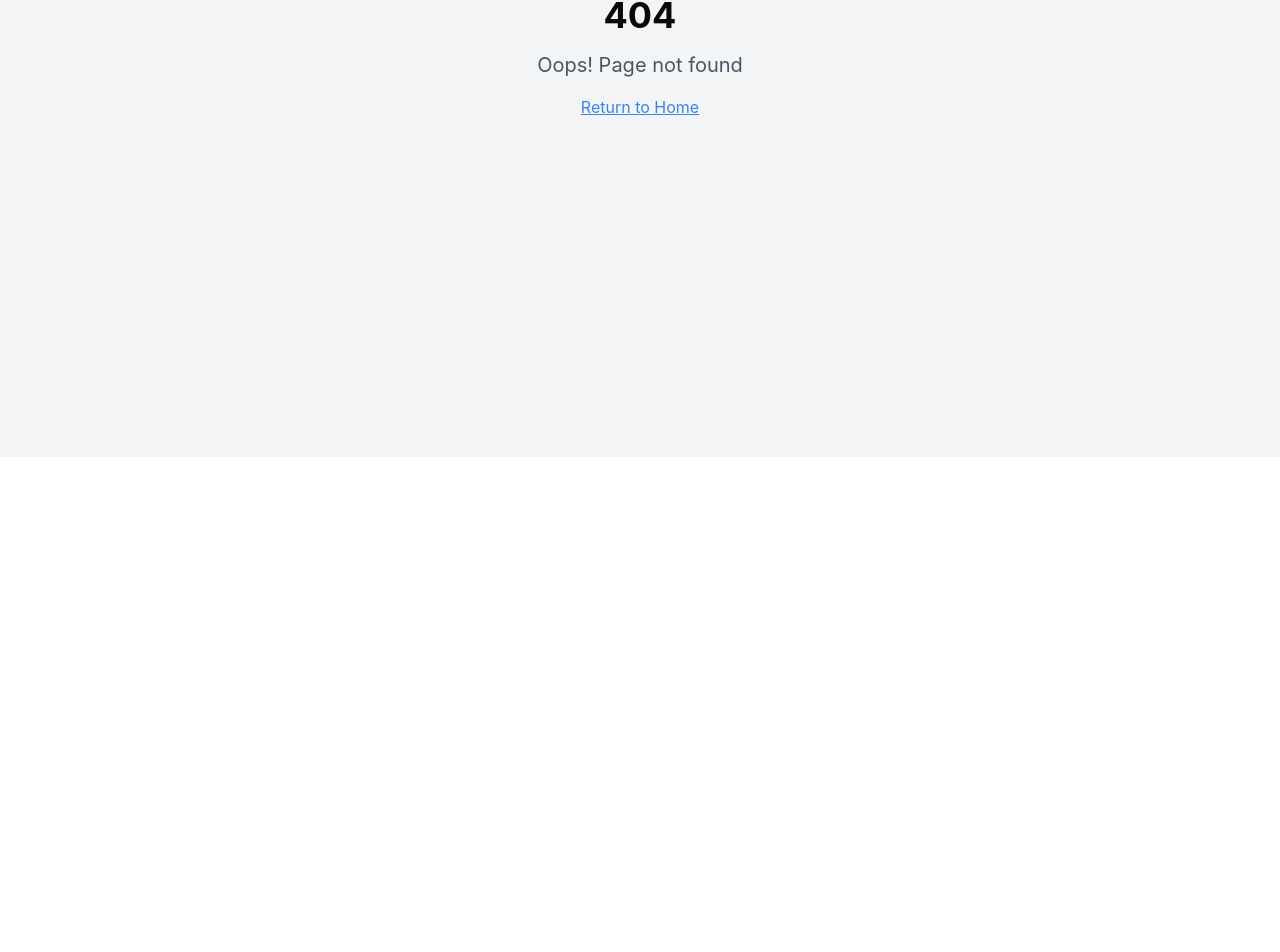
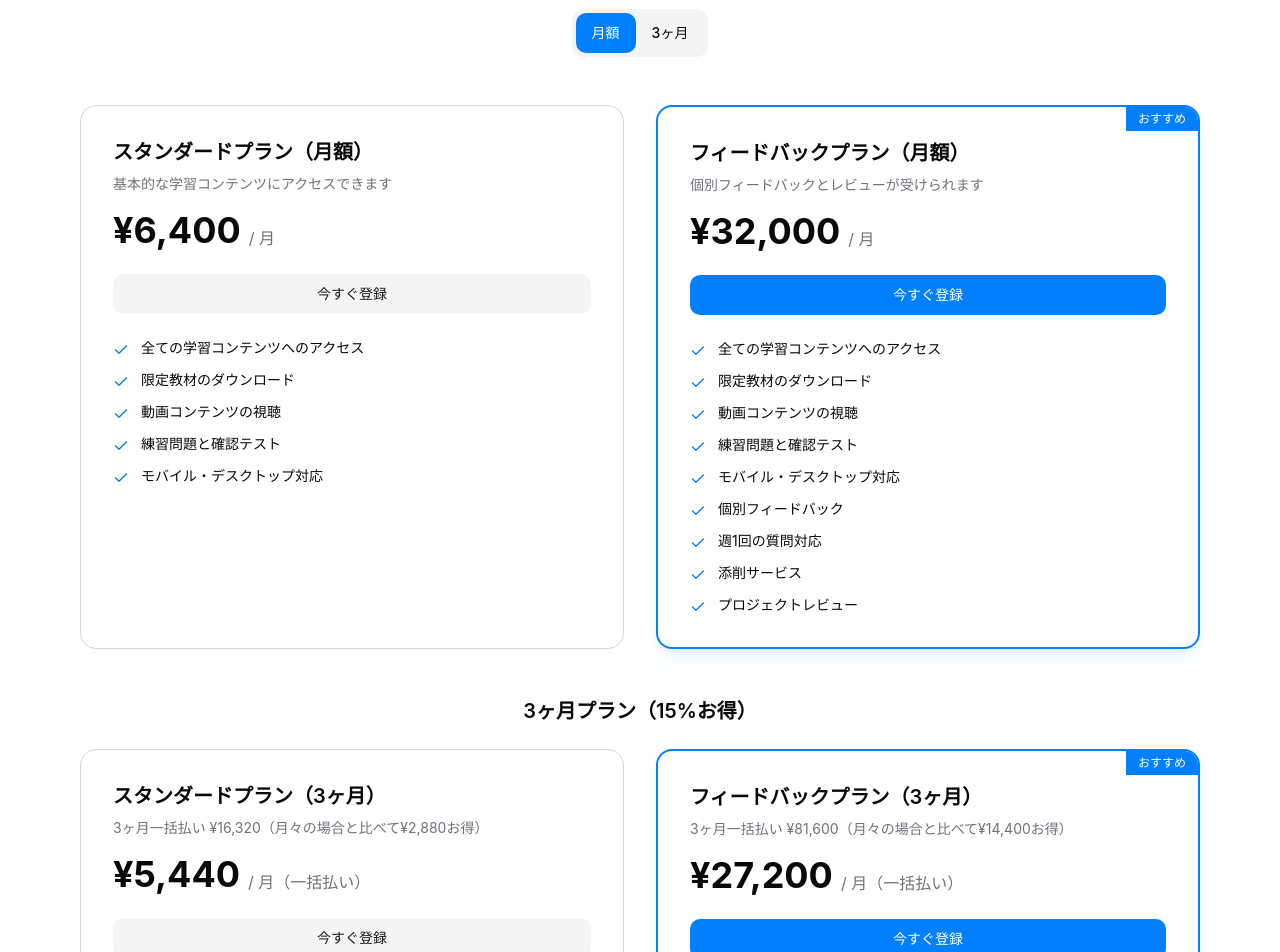
Before and after one commit to kaikunnnn/memolink-hub, a React (Vite) app: page /pricing in a window 1280 px wide. Before the commit this address had no page. Shown: the part 343-1295 px from the top of the page. Before the commit the page ends 800 px from the top, so only its background shows below. Built offline with nearby package versions, Linux system fonts and the light colour scheme.

Commit message:
Add membership features and pricing
Implement membership features, including displaying content based on user membership status and integrating with Stripe for subscription management. Add pricing information for different membership tiers.

```diff
--- a/src/App.tsx
+++ b/src/App.tsx
@@ -9,6 +9,7 @@ import ProtectedRoute from "@/components/ProtectedRoute";
 import Index from "./pages/Index";
 import Courses from "./pages/Courses";
 import VideoPlayer from "./pages/VideoPlayer";
+import Pricing from "./pages/Pricing";
 import SignIn from "./pages/SignIn";
 import SignUp from "./pages/SignUp";
 import Login from "./pages/Login";
@@ -28,6 +29,7 @@ const App = () => (
             <Route path="/" element={<Index />} />
             <Route path="/courses" element={<Courses />} />
             <Route path="/courses/:courseId" element={<VideoPlayer />} />
+            <Route path="/pricing" element={<Pricing />} />
             <Route path="/signin" element={<SignIn />} />
             <Route path="/signup" element={<SignUp />} />
             <Route path="/login" element={<Login />} />
--- a/src/components/MembershipTier.tsx
+++ b/src/components/MembershipTier.tsx
@@ -1,8 +1,9 @@
 
 import React from 'react';
-import { Button } from '@/components/ui/button';
+import { Button, buttonVariants } from '@/components/ui/button';
 import { Check } from 'lucide-react';
 import { cn } from '@/lib/utils';
+import { Link } from 'react-router-dom';
 
 interface MembershipTierProps {
   title: string;
@@ -13,6 +14,10 @@ interface MembershipTierProps {
   isPopular?: boolean;
   className?: string;
   style?: React.CSSProperties;
+  buttonText?: string;
+  buttonVariant?: "default" | "destructive" | "outline" | "secondary" | "ghost" | "link";
+  onClick?: () => void;
+  buttonAsLink?: string;
 }
 
 const MembershipTier: React.FC<MembershipTierProps> = ({
@@ -24,6 +29,10 @@ const MembershipTier: React.FC<MembershipTierProps> = ({
   isPopular = false,
   className,
   style,
+  buttonText = "今すぐ登録",
+  buttonVariant = "default",
+  onClick,
+  buttonAsLink,
 }) => {
   return (
     <div
@@ -53,14 +62,29 @@ const MembershipTier: React.FC<MembershipTierProps> = ({
           </div>
         </div>
 
+        {buttonAsLink ? (
+          <Link
+            to={buttonAsLink}
+            className={cn(
+              buttonVariants({ variant: buttonVariant }),
+              "w-full mb-6",
+              !isPopular && buttonVariant === "default" && "bg-secondary text-secondary-foreground hover:bg-secondary/80"
+            )}
+          >
+            {buttonText}
+          </Link>
+        ) : (
           <Button
             className={cn(
               "w-full mb-6",
-            !isPopular && "bg-secondary text-secondary-foreground hover:bg-secondary/80"
+              !isPopular && buttonVariant === "default" && "bg-secondary text-secondary-foreground hover:bg-secondary/80"
             )}
+            variant={buttonVariant}
+            onClick={onClick}
           >
-          今すぐ登録
+            {buttonText}
           </Button>
+        )}
 
         <div className="space-y-3">
           {features.map((feature, index) => (
--- /dev/null
+++ b/src/pages/Pricing.tsx
@@ -0,0 +1,134 @@
+
+import React from 'react';
+import Navbar from '@/components/Navbar';
+import { Button } from '@/components/ui/button';
+import MembershipTier from '@/components/MembershipTier';
+import { Check } from 'lucide-react';
+
+const PricingPage = () => {
+  // 3ヶ月プランの割引価格計算（15%割引）
+  const standardMonthlyPrice = 6400;
+  const standardQuarterlyPrice = Math.round(standardMonthlyPrice * 3 * 0.85);
+  const standardQuarterlyMonthly = Math.round(standardQuarterlyPrice / 3);
+
+  const feedbackMonthlyPrice = 32000;
+  const feedbackQuarterlyPrice = Math.round(feedbackMonthlyPrice * 3 * 0.85);
+  const feedbackQuarterlyMonthly = Math.round(feedbackQuarterlyPrice / 3);
+
+  // 機能リスト
+  const standardFeatures = [
+    "全ての学習コンテンツへのアクセス",
+    "限定教材のダウンロード",
+    "動画コンテンツの視聴",
+    "練習問題と確認テスト",
+    "モバイル・デスクトップ対応",
+  ];
+
+  const feedbackFeatures = [
+    "全ての学習コンテンツへのアクセス",
+    "限定教材のダウンロード",
+    "動画コンテンツの視聴",
+    "練習問題と確認テスト",
+    "モバイル・デスクトップ対応",
+    "個別フィードバック",
+    "週1回の質問対応",
+    "添削サービス",
+    "プロジェクトレビュー",
+  ];
+
+  return (
+    <div className="min-h-screen bg-background">
+      <Navbar />
+
+      <main className="pt-20 md:pt-24">
+        <section className="container max-w-6xl mx-auto px-4 py-12 md:py-20">
+          <div className="text-center mb-12 md:mb-16">
+            <h1 className="text-3xl md:text-4xl font-bold mb-4">料金プラン</h1>
+            <p className="text-lg text-muted-foreground max-w-2xl mx-auto">
+              あなたの学習スタイルに合わせた柔軟なプランをご用意しています。
+              いつでもプランの変更が可能です。
+            </p>
+          </div>
+
+          {/* 支払い期間の切り替えボタン（将来実装用） */}
+          <div className="flex justify-center mb-12">
+            <div className="inline-flex bg-secondary rounded-lg p-1">
+              <Button variant="default" className="rounded-md">月額</Button>
+              <Button variant="ghost" className="rounded-md">3ヶ月</Button>
+            </div>
+          </div>
+
+          {/* 月額プラン */}
+          <div className="grid grid-cols-1 md:grid-cols-2 gap-6 md:gap-8 mb-12">
+            <MembershipTier
+              title="スタンダードプラン（月額）"
+              price={`¥${standardMonthlyPrice.toLocaleString()}`}
+              period="月"
+              description="基本的な学習コンテンツにアクセスできます"
+              features={standardFeatures}
+            />
+
+            <MembershipTier
+              title="フィードバックプラン（月額）"
+              price={`¥${feedbackMonthlyPrice.toLocaleString()}`}
+              period="月"
+              description="個別フィードバックとレビューが受けられます"
+              features={feedbackFeatures}
+              isPopular={true}
+            />
+          </div>
+
+          {/* 3ヶ月プラン */}
+          <h2 className="text-xl font-semibold text-center mb-6">3ヶ月プラン（15%お得）</h2>
+          <div className="grid grid-cols-1 md:grid-cols-2 gap-6 md:gap-8">
+            <MembershipTier
+              title="スタンダードプラン（3ヶ月）"
+              price={`¥${standardQuarterlyMonthly.toLocaleString()}`}
+              period="月（一括払い）"
+              description={`3ヶ月一括払い ¥${standardQuarterlyPrice.toLocaleString()}（月々の場合と比べて¥${(standardMonthlyPrice * 3 - standardQuarterlyPrice).toLocaleString()}お得）`}
+              features={standardFeatures}
+            />
+
+            <MembershipTier
+              title="フィードバックプラン（3ヶ月）"
+              price={`¥${feedbackQuarterlyMonthly.toLocaleString()}`}
+              period="月（一括払い）"
+              description={`3ヶ月一括払い ¥${feedbackQuarterlyPrice.toLocaleString()}（月々の場合と比べて¥${(feedbackMonthlyPrice * 3 - feedbackQuarterlyPrice).toLocaleString()}お得）`}
+              features={feedbackFeatures}
+              isPopular={true}
+            />
+          </div>
+        </section>
+
+        {/* FAQ セクション */}
+        <section className="container max-w-4xl mx-auto px-4 py-12 md:py-20">
+          <h2 className="text-2xl md:text-3xl font-bold text-center mb-8">よくある質問</h2>
+
+          <div className="space-y-6">
+            <div className="bg-card border rounded-lg p-6">
+              <h3 className="text-lg font-semibold mb-2">サブスクリプションはいつでもキャンセルできますか？</h3>
+              <p className="text-muted-foreground">はい、サブスクリプションはいつでもキャンセルできます。キャンセル後も、支払い済み期間の終了まではサービスをご利用いただけます。</p>
+            </div>
+
+            <div className="bg-card border rounded-lg p-6">
+              <h3 className="text-lg font-semibold mb-2">プランを途中で変更することはできますか？</h3>
+              <p className="text-muted-foreground">はい、いつでもプランを変更することができます。アップグレードの場合は即時反映され、ダウングレードの場合は次の請求サイクルから適用されます。</p>
+            </div>
+
+            <div className="bg-card border rounded-lg p-6">
+              <h3 className="text-lg font-semibold mb-2">支払い方法は何がありますか？</h3>
+              <p className="text-muted-foreground">クレジットカード（Visa、Mastercard、American Express）でのお支払いに対応しています。</p>
+            </div>
+
+            <div className="bg-card border rounded-lg p-6">
+              <h3 className="text-lg font-semibold mb-2">返金ポリシーはありますか？</h3>
+              <p className="text-muted-foreground">サブスクリプション開始から14日以内であれば、全額返金いたします。詳細についてはカスタマーサポートまでお問い合わせください。</p>
+            </div>
+          </div>
+        </section>
+      </main>
+    </div>
+  );
+};
+
+export default PricingPage;
```
Lines whose indentation alone changed are shown as unchanged.
